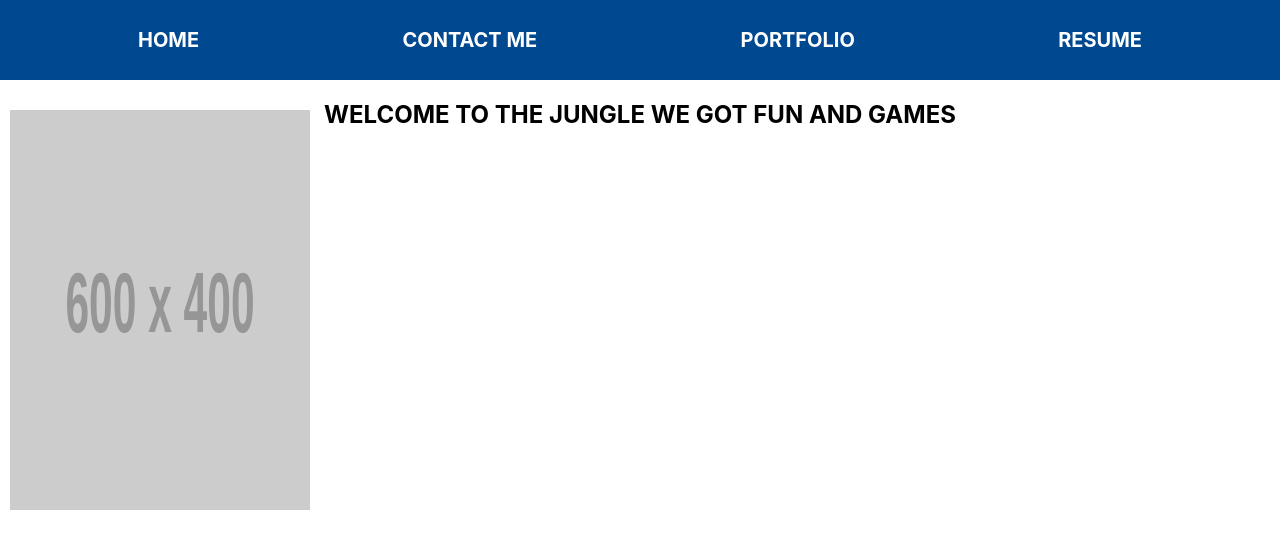
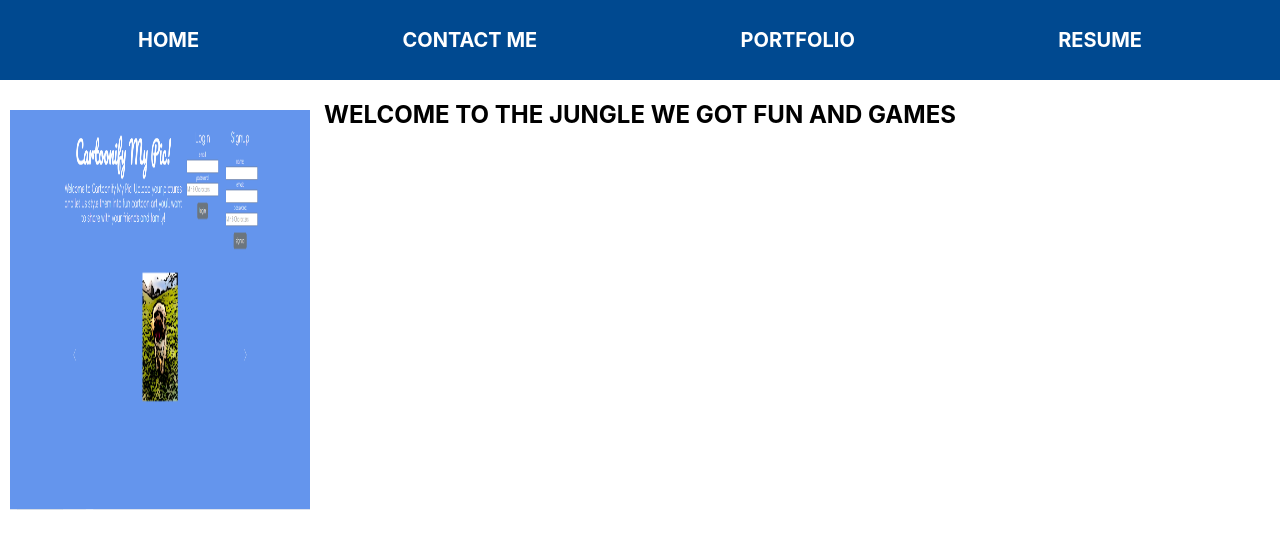
Before and after one commit to Billthebaker/Daniel-Prussia-Profile, a React (Create React App) app: page / in a window 1280 px wide. Shown: the top 548 px of the page. Built offline with nearby package versions, Linux system fonts and the light colour scheme.

Commit message:
added two more pictures and made slideshow fade, 'added extra class to myPicture reference'

```diff
--- a/src/components/Header.js
+++ b/src/components/Header.js
@@ -1,5 +1,7 @@
 import React, { useState, useEffect } from "react";
 import mypicture from "../images/THATSME.jpg"
+import picture from "../images/cartoonify.png"
+import picture2 from '../images/quizzinator.jpg'
 
 function Header() {
   const [currentImageIndex, setCurrentImageIndex] = useState(0);
@@ -10,15 +12,15 @@ function Header() {
       alt: "Image 1",
     },
     {
-      src: "https://via.placeholder.com/600x400?text=Image+2",
+      src: picture,
       alt: "Image 2",
     },
     {
-      src: "https://via.placeholder.com/600x400?text=Image+3",
+      src: picture2,
       alt: "Image 3",
     },
   ];
-  // this is a slideshow function
+
   useEffect(() => {
     const interval = setInterval(() => {
       setCurrentImageIndex(
@@ -31,11 +33,14 @@ function Header() {
   return (
     <div className="header">
       <h2 className="description">WELCOME TO THE JUNGLE WE GOT FUN AND GAMES</h2>
-      <img
-        src={images[currentImageIndex].src}
-        alt={images[currentImageIndex].alt}
-        className="myPicture"
-      />
+      {images.map((image, index) => (
+        <img
+          key={index}
+          src={image.src}
+          alt={image.alt}
+          className={currentImageIndex === index ? "myPicture" : "myPicture fade"}
+        />
+      ))}
     </div>
   );
 }
--- a/src/index.css
+++ b/src/index.css
@@ -58,4 +58,10 @@ code {
   width: 300px;
   height: 400px;
   padding: 10px;
+  opacity: 1;
+  transition: opacity 0.5s ease-in-out; /* Add CSS transition for opacity */
 }
+
+.myPicture.fade {
+  opacity: 0; /* Update opacity to 0 during transition */
+}
```
Also changed, not shown: src/images/cartoonify.png (added), src/images/quizzinator.jpg (added).
